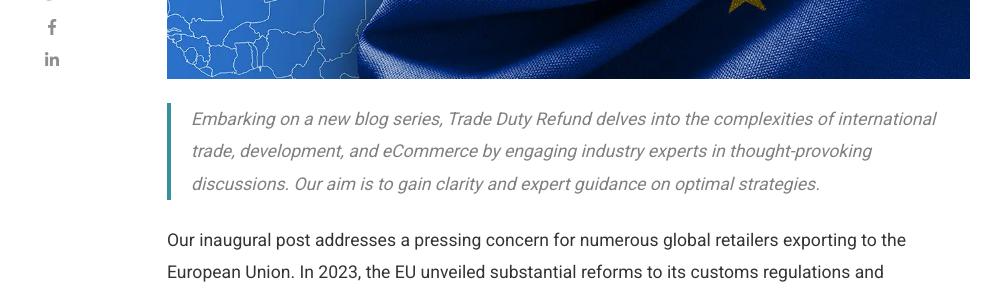
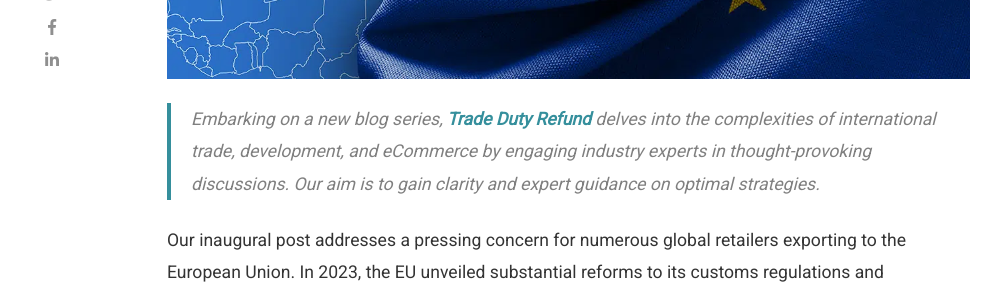
Before and after one commit to madeInLagny/TDR-EN-BLOG, a Jekyll site: the page built from _posts/2024-04-12-ask-the-experts-5-questions-with-jocelyn-montpert.md, in a window 1280 px wide and 900 px high, scrolled down 692 px. Shown: the part 151-446 px from the top of the window, without its empty margins (118-1119 px from the left). Built offline with Jekyll 4.4.1, drawn with Linux system fonts in a browser that asks for light colours; nearby versions of some CDN libraries; some web fonts are replaced; comment, search, counter and statistics services are not loaded; some of the changed lines change nothing that is shown.

Commit message:
hyperlink to TDR added

```diff
--- a/_posts/2024-04-12-ask-the-experts-5-questions-with-jocelyn-montpert.md
+++ b/_posts/2024-04-12-ask-the-experts-5-questions-with-jocelyn-montpert.md
@@ -6,7 +6,7 @@ categories: [ EU Customs Reforms, Global Retailers, Duty Drawback Refunds, VAT I
 image: assets/images/20240412-1.webp
 comments: false
 ---
->Embarking on a new blog series, Trade Duty Refund delves into the complexities of international trade, development, and eCommerce by engaging industry experts in thought-provoking discussions. Our aim is to gain clarity and expert guidance on optimal strategies.
+>Embarking on a new blog series, [**Trade Duty Refund**](https://tradedutyrefund.com) delves into the complexities of international trade, development, and eCommerce by engaging industry experts in thought-provoking discussions. Our aim is to gain clarity and expert guidance on optimal strategies.
 
 Our inaugural post addresses a pressing concern for numerous global retailers exporting to the European Union. In 2023, the EU unveiled substantial reforms to its customs regulations and procedures. Among these reforms, the elimination of the €150 EUR low value threshold stands out, signaling the end of relief on customs duties for popular retail categories like clothing, accessories, and toys.
 
```
